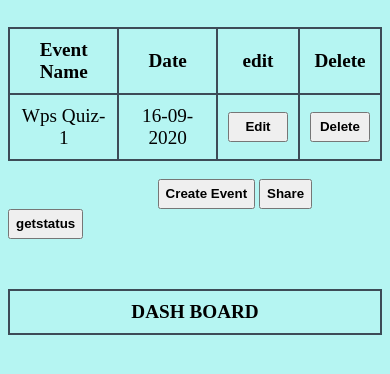
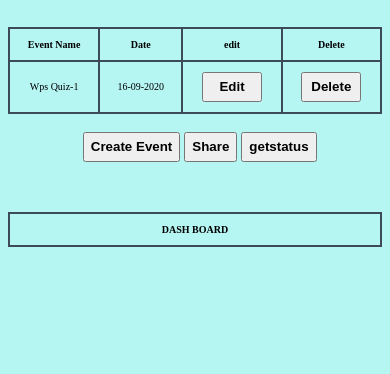
Before and after one commit to niteesh777/wpsassignment1, a PHP site: page /faculty.html in a window 390 px wide. Shown: the part 76-450 px from the top of the page. Run offline with PHP 8.4, Linux system fonts and the light colour scheme; lists and menus that the app fills with data are empty.

Commit message:
updated to mobile browser

```diff
--- a/Assignment1_Wps/styles.css
+++ b/Assignment1_Wps/styles.css
@@ -96,3 +96,28 @@
    font-size: larger;
    font-weight: bold;
 }
+
+
+@media screen and (max-width: 700px) {
+    #form
+    {
+        width: 50%;
+    }
+
+    th, td {
+        font-size: x-small;
+    }
+
+    .last{
+        margin-left: 20%;
+
+    }
+
+  }
+
+  @media screen and (max-width: 400px) {
+    #form
+    {
+        width: 60%;
+    }
+}
```
